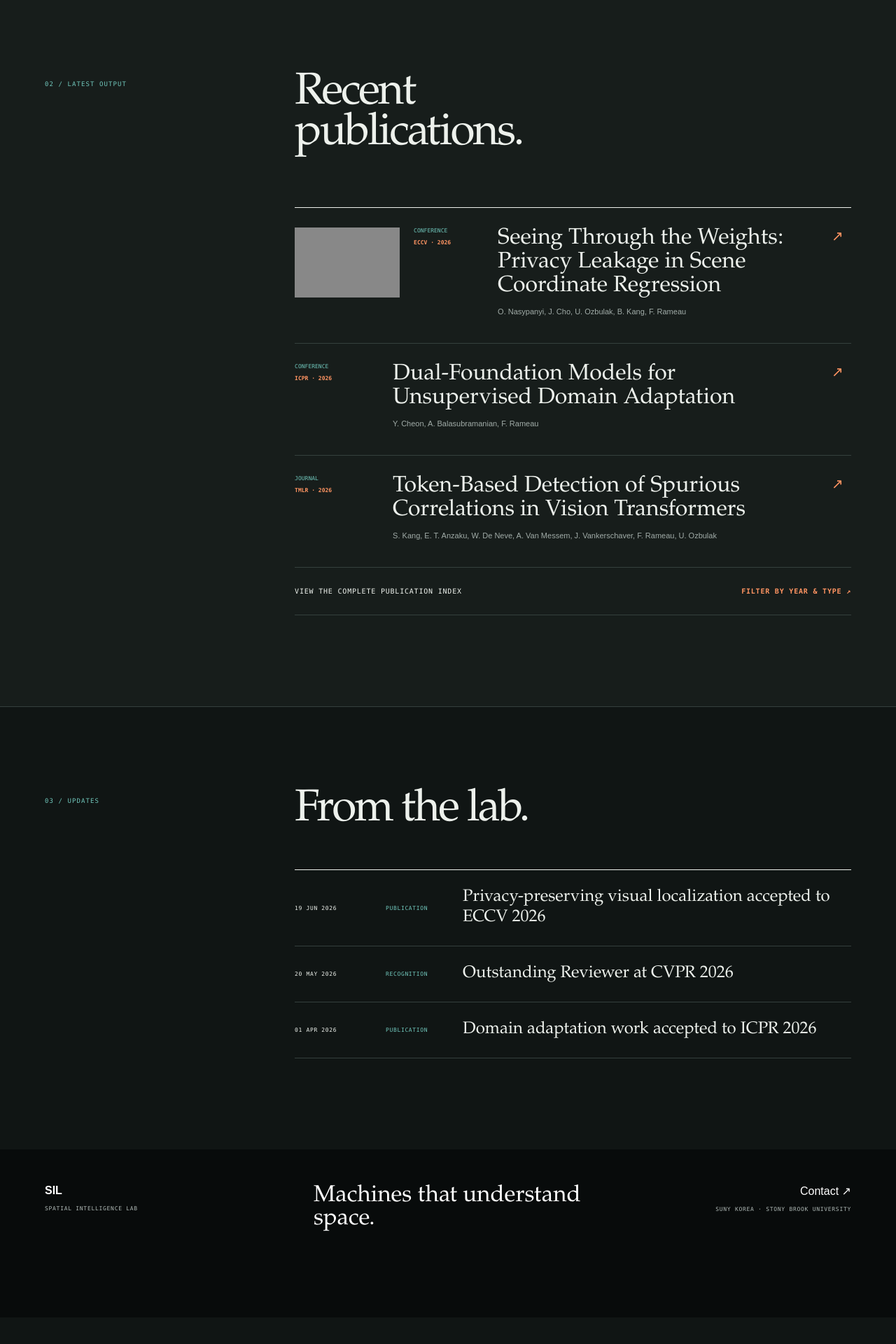
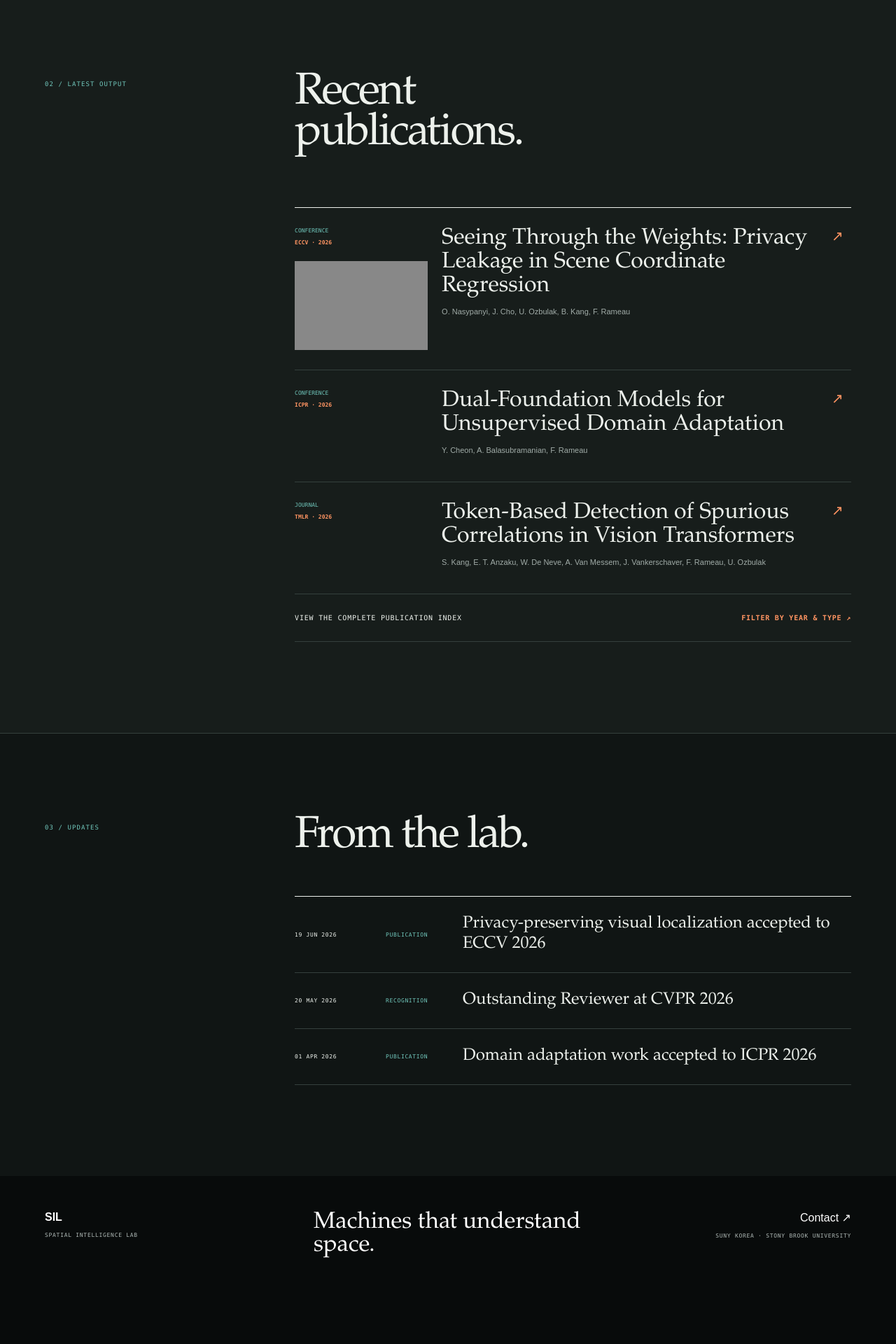
Before and after one commit to SILab-SUNYK/SILab-SUNYK.github.io, a Jekyll site: the page built from index.html, in a window 1280 px wide. Shown: the part 1812-3732 px from the top of the page at 70% size. Built offline with Jekyll 4.4.1, drawn with Linux system fonts in a browser that asks for light colours; before the commit the page ends 3694 px from its top, so only the background shows below that; grey boxes are pictures that could not be loaded.

Commit message:
Place publication images below metadata

```diff
--- a/assets/css/publications.css
+++ b/assets/css/publications.css
@@ -1,11 +1,12 @@
-.paper-list > a.has-paper-image { grid-template-columns: 150px 100px 1fr 28px; }
-.paper-list figure, .archive-paper figure { margin: 0; overflow: hidden; background: #dfe4de; aspect-ratio: 3 / 2; }
-.paper-list figure img, .archive-paper figure img { width: 100%; height: 100%; display: block; object-fit: cover; }
+.paper-list > a, .paper-list > a.has-paper-image { grid-template-columns: 190px 1fr 28px; align-items: start; }
+.archive-paper, .archive-paper.has-paper-image { grid-template-columns: 190px 1fr 30px; align-items: start; }
+.paper-meta { display: flex; flex-direction: column; gap: 22px; min-width: 0; }
+.paper-meta > span { font: 8px var(--mono); color: var(--green); text-transform: uppercase; }
+.paper-meta > span b { display: block; color: var(--orange); margin-top: 8px; }
+.paper-meta figure { width: 100%; margin: 0; overflow: hidden; background: #dfe4de; aspect-ratio: 3 / 2; }
+.paper-meta figure img { width: 100%; height: 100%; display: block; object-fit: cover; }
 .paper-list > a > div h3, .archive-paper > div h3 { margin-top: 0; }
-.archive-paper.has-paper-image { grid-template-columns: 170px 100px 1fr 30px; }
 @media (max-width: 700px) {
-  .paper-list > a.has-paper-image { grid-template-columns: 100px 1fr 20px; }
-  .paper-list > a.has-paper-image > span { display: none; }
-  .archive-paper.has-paper-image { grid-template-columns: 110px 1fr 20px; }
-  .archive-paper.has-paper-image > span { display: none; }
+  .paper-list > a, .paper-list > a.has-paper-image, .archive-paper, .archive-paper.has-paper-image { grid-template-columns: 110px 1fr 20px; }
+  .paper-meta { gap: 14px; }
 }
--- a/index.html
+++ b/index.html
@@ -12,6 +12,6 @@ layout: default
   <article><div class="figure matching"><span>FEATURE CORRESPONDENCE</span><i></i><i></i><i></i><b></b></div><small>03</small><h3>Learning for Visual Systems</h3><p>Reliable visual learning for domain adaptation, matching, omnidirectional imaging, and automotive applications.</p><em>Deep learning · Visual perception</em></article>
 </div></section>
 
-<section class="papers wrap"><div class="section-head"><p class="label">02 / Latest output</p><h2>Recent<br>publications.</h2></div><div class="paper-list">{% for paper in site.data.publications limit:3 %}<a href="{{ paper.link }}" class="{% if paper.image %}has-paper-image{% endif %}">{% if paper.image %}<figure><img src="{{ paper.image | relative_url }}" alt="{{ paper.image_alt | default: paper.title }}"></figure>{% endif %}<span>{{ paper.type }}<b>{{ paper.venue }} · {{ paper.year }}</b></span><div><h3>{{ paper.title }}</h3><p>{{ paper.authors }}</p></div><i>↗</i></a>{% endfor %}<a class="view-all" href="{{ '/publications/' | relative_url }}">View the complete publication index <b>Filter by year & type ↗</b></a></div></section>
+<section class="papers wrap"><div class="section-head"><p class="label">02 / Latest output</p><h2>Recent<br>publications.</h2></div><div class="paper-list">{% for paper in site.data.publications limit:3 %}<a href="{{ paper.link }}" class="{% if paper.image %}has-paper-image{% endif %}"><div class="paper-meta"><span>{{ paper.type }}<b>{{ paper.venue }} · {{ paper.year }}</b></span>{% if paper.image %}<figure><img src="{{ paper.image | relative_url }}" alt="{{ paper.image_alt | default: paper.title }}"></figure>{% endif %}</div><div><h3>{{ paper.title }}</h3><p>{{ paper.authors }}</p></div><i>↗</i></a>{% endfor %}<a class="view-all" href="{{ '/publications/' | relative_url }}">View the complete publication index <b>Filter by year & type ↗</b></a></div></section>
 
 <section class="updates wrap" id="news"><div class="section-head"><p class="label">03 / Updates</p><h2>From the lab.</h2></div><div class="news-list"><a><time>19 JUN 2026</time><b>Publication</b><span>Privacy-preserving visual localization accepted to ECCV 2026</span></a><a><time>20 MAY 2026</time><b>Recognition</b><span>Outstanding Reviewer at CVPR 2026</span></a><a><time>01 APR 2026</time><b>Publication</b><span>Domain adaptation work accepted to ICPR 2026</span></a></div></section>
--- a/publications.html
+++ b/publications.html
@@ -4,5 +4,5 @@ title: Publications
 permalink: /publications/
 ---
 <section class="page-hero wrap"><p class="label">Research output / Archive</p><h1>Publications</h1><p>Peer-reviewed work in 3D vision, visual localization, machine learning, and connected robotics.</p></section>
-<section class="archive wrap"><div class="filter-row"><button class="active" data-filter="all">All</button><button data-filter="Journal">Journals</button><button data-filter="Conference">Conferences</button><button data-filter="Workshop">Workshops</button></div>{% assign years = site.data.publications | group_by: 'year' %}{% for year in years %}<div class="year-block"><h2>{{ year.name }}</h2><div>{% for paper in year.items %}<a class="archive-paper {% if paper.image %}has-paper-image{% endif %}" data-type="{{ paper.type }}" href="{{ paper.link }}">{% if paper.image %}<figure><img src="{{ paper.image | relative_url }}" alt="{{ paper.image_alt | default: paper.title }}"></figure>{% endif %}<span>{{ paper.type }}<b>{{ paper.venue }}</b></span><div><h3>{{ paper.title }}</h3><p>{{ paper.authors }}</p></div><i>↗</i></a>{% endfor %}</div></div>{% endfor %}</section>
+<section class="archive wrap"><div class="filter-row"><button class="active" data-filter="all">All</button><button data-filter="Journal">Journals</button><button data-filter="Conference">Conferences</button><button data-filter="Workshop">Workshops</button></div>{% assign years = site.data.publications | group_by: 'year' %}{% for year in years %}<div class="year-block"><h2>{{ year.name }}</h2><div>{% for paper in year.items %}<a class="archive-paper {% if paper.image %}has-paper-image{% endif %}" data-type="{{ paper.type }}" href="{{ paper.link }}"><div class="paper-meta"><span>{{ paper.type }}<b>{{ paper.venue }}</b></span>{% if paper.image %}<figure><img src="{{ paper.image | relative_url }}" alt="{{ paper.image_alt | default: paper.title }}"></figure>{% endif %}</div><div><h3>{{ paper.title }}</h3><p>{{ paper.authors }}</p></div><i>↗</i></a>{% endfor %}</div></div>{% endfor %}</section>
 <script>document.querySelectorAll('[data-filter]').forEach(function(b){b.onclick=function(){document.querySelectorAll('[data-filter]').forEach(x=>x.classList.remove('active'));b.classList.add('active');document.querySelectorAll('.archive-paper').forEach(p=>p.hidden=b.dataset.filter!=='all'&&p.dataset.type!==b.dataset.filter)}})</script>
--- a/scripts/build_preview.rb
+++ b/scripts/build_preview.rb
@@ -29,7 +29,7 @@ end
 home = links(strip_front(File.read(File.join(ROOT, "index.html"))))
 cards = pubs.first(3).map do |p|
   image = p['image'] ? %(<figure><img src="#{p['image']}" alt="#{p['image_alt'] || p['title']}"></figure>) : ""
-  %(<a href="#{p['link']}" class="#{p['image'] ? 'has-paper-image' : ''}">#{image}<span>#{p['type']}<b>#{p['venue']} · #{p['year']}</b></span><div><h3>#{p['title']}</h3><p>#{p['authors']}</p></div><i>↗</i></a>)
+  %(<a href="#{p['link']}" class="#{p['image'] ? 'has-paper-image' : ''}"><div class="paper-meta"><span>#{p['type']}<b>#{p['venue']} · #{p['year']}</b></span>#{image}</div><div><h3>#{p['title']}</h3><p>#{p['authors']}</p></div><i>↗</i></a>)
 end.join
 home.sub!(/\{% for paper.*?\{% endfor %\}/m, cards)
 File.write(File.join(OUT, "index.html"), wrap("Home", home))
@@ -38,7 +38,7 @@ pub_body = links(strip_front(File.read(File.join(ROOT, "publications.html"))))
 archive = pubs.group_by { |p| p['year'] }.map do |year, list|
   items = list.map do |p|
     image = p['image'] ? %(<figure><img src="#{p['image']}" alt="#{p['image_alt'] || p['title']}"></figure>) : ""
-    %(<a class="archive-paper #{p['image'] ? 'has-paper-image' : ''}" data-type="#{p['type']}" href="#{p['link']}">#{image}<span>#{p['type']}<b>#{p['venue']}</b></span><div><h3>#{p['title']}</h3><p>#{p['authors']}</p></div><i>↗</i></a>)
+    %(<a class="archive-paper #{p['image'] ? 'has-paper-image' : ''}" data-type="#{p['type']}" href="#{p['link']}"><div class="paper-meta"><span>#{p['type']}<b>#{p['venue']}</b></span>#{image}</div><div><h3>#{p['title']}</h3><p>#{p['authors']}</p></div><i>↗</i></a>)
   end.join
   %(<div class="year-block"><h2>#{year}</h2><div>#{items}</div></div>)
 end.join
```
